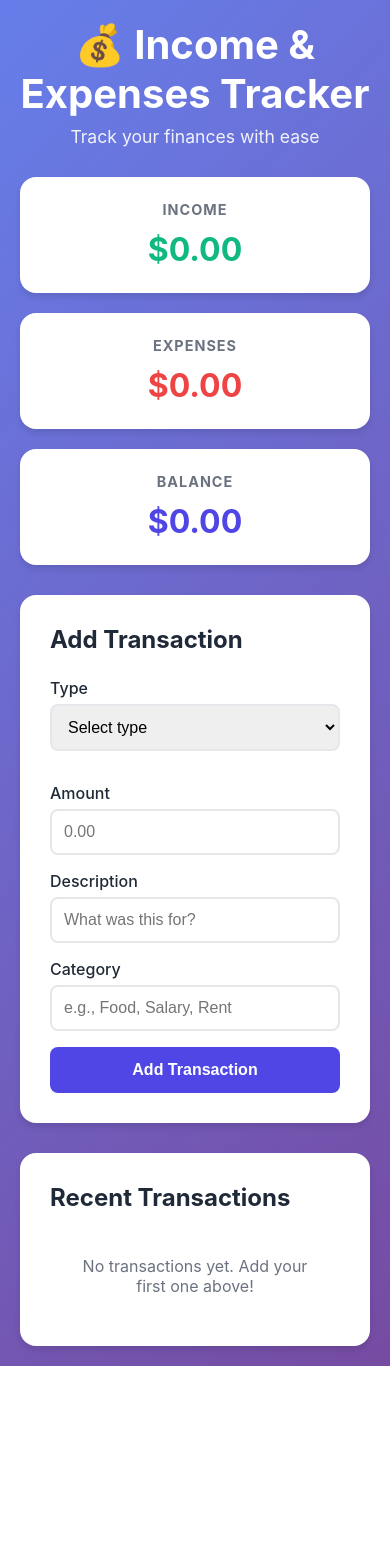
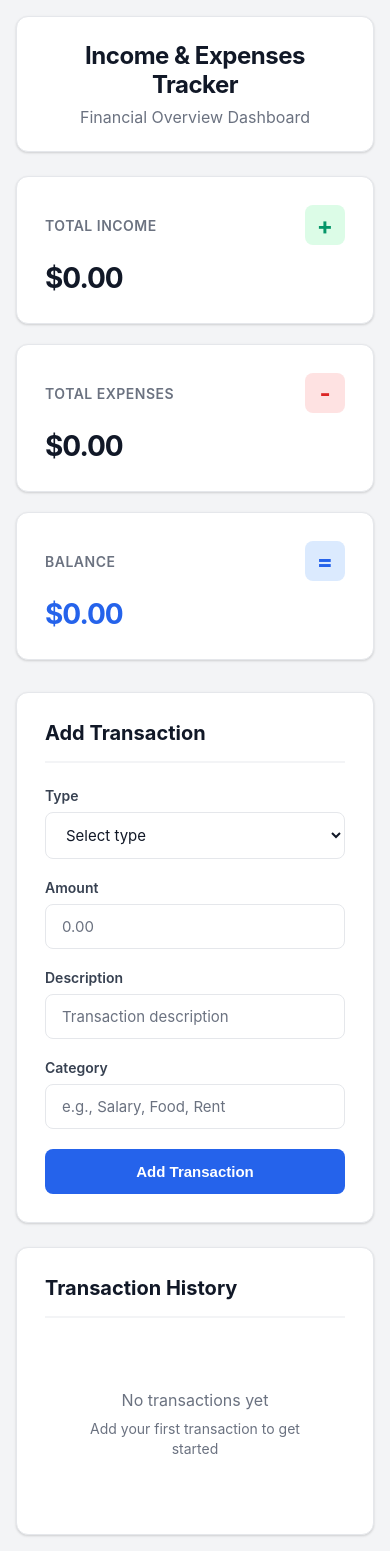
Before and after one commit to Shehan-Fdo/income-expenses-tracker, a website: page index.html in a window 390 px wide. Before the commit the page ends 1366 px from the top, so only its background shows below. Drawn offline with Linux system fonts and the light colour scheme; no server answers.

Commit message:
Redesign UI with professional financial dashboard
- Replaced colorful gradient design with clean corporate aesthetic
- New color scheme: professional blues and grays with subtle shadows
- Removed emojis, added clean icon-based indicators
- Improved typography with proper spacing and hierarchy
- Added card hover effects for better interactivity
- New layout: side-by-side form and transactions list
- Category badges with uppercase styling
- Better form controls with focus states
- Dark mode support (via prefers-color-scheme)
- Responsive design optimized for all screen sizes
- Professional empty states and better visual hierarchy
- Clean scrollbars and refined spacing throughout

```diff
--- a/index.html
+++ b/index.html
@@ -9,63 +9,90 @@
 <body>
   <div class="container">
     <header>
-      <h1>💰 Income & Expenses Tracker</h1>
-      <p class="subtitle">Track your finances with ease</p>
+      <div class="header-content">
+        <h1>Income & Expenses Tracker</h1>
+        <p class="subtitle">Financial Overview Dashboard</p>
+      </div>
     </header>
 
     <!-- Summary Cards -->
     <section class="summary">
-      <div class="card income">
-        <h3>Income</h3>
+      <div class="card">
+        <div class="card-header">
+          <h3>Total Income</h3>
+          <div class="icon income-icon"></div>
+        </div>
         <p id="totalIncome">$0.00</p>
       </div>
-      <div class="card expense">
-        <h3>Expenses</h3>
+      <div class="card">
+        <div class="card-header">
+          <h3>Total Expenses</h3>
+          <div class="icon expense-icon"></div>
+        </div>
         <p id="totalExpense">$0.00</p>
       </div>
       <div class="card balance">
+        <div class="card-header">
           <h3>Balance</h3>
+          <div class="icon balance-icon"></div>
+        </div>
         <p id="balance">$0.00</p>
       </div>
     </section>
 
+    <!-- Main Content Grid -->
+    <div class="content-grid">
       <!-- Add Transaction Form -->
       <section class="form-section">
+        <div class="section-header">
           <h2>Add Transaction</h2>
+        </div>
         <form id="transactionForm">
-        <div class="form-row">
-          <label>
+          <div class="form-group">
+            <label for="type">
               <span>Type</span>
               <select id="type" required>
                 <option value="">Select type</option>
-              <option value="income">💵 Income</option>
-              <option value="expense">💸 Expense</option>
+                <option value="income">Income</option>
+                <option value="expense">Expense</option>
               </select>
             </label>
-          <label>
+          </div>
+          <div class="form-group">
+            <label for="amount">
               <span>Amount</span>
               <input type="number" id="amount" step="0.01" min="0" placeholder="0.00" required>
             </label>
           </div>
-        <label>
+          <div class="form-group">
+            <label for="description">
               <span>Description</span>
-          <input type="text" id="description" placeholder="What was this for?">
+              <input type="text" id="description" placeholder="Transaction description">
             </label>
-        <label>
+          </div>
+          <div class="form-group">
+            <label for="category">
               <span>Category</span>
-          <input type="text" id="category" placeholder="e.g., Food, Salary, Rent">
+              <input type="text" id="category" placeholder="e.g., Salary, Food, Rent">
             </label>
-        <button type="submit">Add Transaction</button>
+          </div>
+          <button type="submit" class="btn-primary">Add Transaction</button>
         </form>
       </section>
 
       <!-- Transactions List -->
-    <section class="transactions">
-      <h2>Recent Transactions</h2>
+      <section class="transactions-section">
+        <div class="section-header">
+          <h2>Transaction History</h2>
+        </div>
         <div id="transactionsList" class="transactions-list">
-        <p class="empty">No transactions yet. Add your first one above!</p>
+          <div class="empty-state">
+            <p>No transactions yet</p>
+            <small>Add your first transaction to get started</small>
+          </div>
         </div>
       </section>
+    </div>
   </div>
 
   <script src="app.js"></script>
--- a/style.css
+++ b/style.css
@@ -5,242 +5,462 @@
 }
 
 :root {
-  --primary: #4f46e5;
-  --success: #10b981;
-  --danger: #ef4444;
-  --dark: #1f2937;
-  --light: #f9fafb;
-  --gray: #6b7280;
-  --border: #e5e7eb;
+  --primary: #2563eb;
+  --primary-dark: #1e40af;
+  --success: #059669;
+  --danger: #dc2626;
+  --dark: #0f172a;
+  --gray-50: #f9fafb;
+  --gray-100: #f3f4f6;
+  --gray-200: #e5e7eb;
+  --gray-500: #6b7280;
+  --gray-700: #374151;
+  --gray-900: #111827;
+  --white: #ffffff;
+  --shadow: 0 1px 3px rgba(0, 0, 0, 0.1), 0 1px 2px rgba(0, 0, 0, 0.06);
+  --shadow-lg: 0 10px 15px -3px rgba(0, 0, 0, 0.1), 0 4px 6px -2px rgba(0, 0, 0, 0.05);
 }
 
 body {
-  font-family: -apple-system, BlinkMacSystemFont, 'Segoe UI', Roboto, Oxygen, Ubuntu, sans-serif;
-  background: linear-gradient(135deg, #667eea 0%, #764ba2 100%);
+  font-family: -apple-system, BlinkMacSystemFont, 'Segoe UI', Roboto, 'Helvetica Neue', Arial, sans-serif;
+  background: var(--gray-100);
   min-height: 100vh;
-  padding: 20px;
-  color: var(--dark);
+  padding: 24px;
+  color: var(--gray-700);
 }
 
 .container {
-  max-width: 900px;
+  max-width: 1400px;
   margin: 0 auto;
 }
 
+/* Header */
 header {
+  background: var(--white);
+  border-radius: 12px;
+  padding: 32px;
+  margin-bottom: 24px;
+  box-shadow: var(--shadow);
+  border: 1px solid var(--gray-200);
+}
+
+.header-content {
   text-align: center;
-  color: white;
-  margin-bottom: 30px;
 }
 
 header h1 {
-  font-size: 2.5rem;
+  font-size: 32px;
+  font-weight: 700;
+  color: var(--gray-900);
   margin-bottom: 8px;
+  letter-spacing: -0.5px;
 }
 
 .subtitle {
-  font-size: 1.1rem;
-  opacity: 0.9;
+  font-size: 16px;
+  color: var(--gray-500);
+  font-weight: 400;
 }
 
 /* Summary Cards */
 .summary {
   display: grid;
-  grid-template-columns: repeat(auto-fit, minmax(200px, 1fr));
+  grid-template-columns: repeat(auto-fit, minmax(280px, 1fr));
   gap: 20px;
-  margin-bottom: 30px;
+  margin-bottom: 32px;
 }
 
 .card {
-  background: white;
-  border-radius: 16px;
-  padding: 24px;
-  box-shadow: 0 4px 6px rgba(0, 0, 0, 0.1);
-  text-align: center;
+  background: var(--white);
+  border-radius: 12px;
+  padding: 28px;
+  box-shadow: var(--shadow);
+  border: 1px solid var(--gray-200);
+  transition: transform 0.2s ease, box-shadow 0.2s ease;
+}
+
+.card:hover {
+  transform: translateY(-2px);
+  box-shadow: var(--shadow-lg);
+}
+
+.card-header {
+  display: flex;
+  justify-content: space-between;
+  align-items: center;
+  margin-bottom: 16px;
 }
 
 .card h3 {
-  font-size: 0.9rem;
+  font-size: 14px;
+  font-weight: 600;
   text-transform: uppercase;
-  letter-spacing: 1px;
-  color: var(--gray);
-  margin-bottom: 12px;
+  letter-spacing: 0.5px;
+  color: var(--gray-500);
+  margin: 0;
 }
 
 .card p {
-  font-size: 2rem;
+  font-size: 36px;
+  font-weight: 700;
+  color: var(--gray-900);
+  margin: 0;
+  letter-spacing: -1px;
+}
+
+.card.balance p {
+  color: var(--primary);
+}
+
+/* Icons */
+.icon {
+  width: 40px;
+  height: 40px;
+  border-radius: 8px;
+  display: flex;
+  align-items: center;
+  justify-content: center;
+}
+
+.income-icon {
+  background: #dcfce7;
+}
+
+.income-icon::before {
+  content: '+';
+  font-size: 24px;
+  color: var(--success);
   font-weight: bold;
 }
 
-.card.income p { color: var(--success); }
-.card.expense p { color: var(--danger); }
-.card.balance p { color: var(--primary); }
+.expense-icon {
+  background: #fee2e2;
+}
+
+.expense-icon::before {
+  content: '-';
+  font-size: 24px;
+  color: var(--danger);
+  font-weight: bold;
+}
+
+.balance-icon {
+  background: #dbeafe;
+}
+
+.balance-icon::before {
+  content: '=';
+  font-size: 24px;
+  color: var(--primary);
+  font-weight: bold;
+}
+
+/* Content Grid */
+.content-grid {
+  display: grid;
+  grid-template-columns: repeat(auto-fit, minmax(400px, 1fr));
+  gap: 24px;
+  align-items: start;
+}
+
+/* Sections */
+.form-section,
+.transactions-section {
+  background: var(--white);
+  border-radius: 12px;
+  padding: 28px;
+  box-shadow: var(--shadow);
+  border: 1px solid var(--gray-200);
+}
+
+.section-header {
+  margin-bottom: 24px;
+  padding-bottom: 16px;
+  border-bottom: 2px solid var(--gray-100);
+}
+
+.section-header h2 {
+  font-size: 20px;
+  font-weight: 700;
+  color: var(--gray-900);
+  margin: 0;
+}
 
 /* Form */
-.form-section {
-  background: white;
-  border-radius: 16px;
-  padding: 30px;
-  margin-bottom: 30px;
-  box-shadow: 0 4px 6px rgba(0, 0, 0, 0.1);
-}
-
-.form-section h2 {
-  margin-bottom: 24px;
-  color: var(--dark);
+.form-group {
+  margin-bottom: 20px;
 }
 
 form label {
   display: block;
-  margin-bottom: 16px;
 }
 
 form label span {
   display: block;
-  margin-bottom: 6px;
-  font-weight: 500;
-  color: var(--dark);
+  margin-bottom: 8px;
+  font-weight: 600;
+  font-size: 14px;
+  color: var(--gray-700);
 }
 
-form input, form select {
+form input,
+form select {
   width: 100%;
-  padding: 12px;
-  border: 2px solid var(--border);
+  padding: 12px 16px;
+  border: 1px solid var(--gray-200);
   border-radius: 8px;
-  font-size: 1rem;
-  transition: border-color 0.2s;
+  font-size: 15px;
+  font-family: inherit;
+  background: var(--white);
+  color: var(--gray-900);
+  transition: border-color 0.2s ease, box-shadow 0.2s ease;
 }
 
-form input:focus, form select:focus {
+form input:focus,
+form select:focus {
   outline: none;
   border-color: var(--primary);
+  box-shadow: 0 0 0 3px rgba(37, 99, 235, 0.1);
 }
 
-.form-row {
-  display: grid;
-  grid-template-columns: 1fr 1fr;
-  gap: 16px;
+form input::placeholder {
+  color: var(--gray-500);
 }
 
-button {
+.btn-primary {
   width: 100%;
   padding: 14px;
   background: var(--primary);
-  color: white;
+  color: var(--white);
   border: none;
   border-radius: 8px;
-  font-size: 1rem;
+  font-size: 15px;
   font-weight: 600;
   cursor: pointer;
-  transition: background 0.2s;
+  transition: background 0.2s ease;
 }
 
-button:hover {
-  background: #4338ca;
+.btn-primary:hover {
+  background: var(--primary-dark);
 }
 
 /* Transactions List */
-.transactions {
-  background: white;
-  border-radius: 16px;
-  padding: 30px;
-  box-shadow: 0 4px 6px rgba(0, 0, 0, 0.1);
-}
-
-.transactions h2 {
-  margin-bottom: 24px;
-  color: var(--dark);
-}
-
 .transactions-list {
   display: flex;
   flex-direction: column;
   gap: 12px;
+  max-height: 600px;
+  overflow-y: auto;
 }
 
-.empty {
+.empty-state {
   text-align: center;
-  color: var(--gray);
-  padding: 20px;
+  padding: 48px 24px;
+  color: var(--gray-500);
+}
+
+.empty-state p {
+  font-size: 16px;
+  margin-bottom: 8px;
+}
+
+.empty-state small {
+  font-size: 14px;
 }
 
 .transaction {
-  display: flex;
-  justify-content: space-between;
-  align-items: center;
+  display: grid;
+  grid-template-columns: 1fr auto;
+  gap: 16px;
   padding: 16px;
   border-radius: 8px;
-  background: var(--light);
-  transition: transform 0.2s;
+  background: var(--gray-50);
+  border: 1px solid var(--gray-200);
+  transition: border-color 0.2s ease;
 }
 
 .transaction:hover {
-  transform: translateX(4px);
-}
-
-.transaction.income {
-  border-left: 4px solid var(--success);
-}
-
-.transaction.expense {
-  border-left: 4px solid var(--danger);
+  border-color: var(--primary);
 }
 
 .transaction-info h4 {
-  margin-bottom: 4px;
-  color: var(--dark);
+  font-size: 16px;
+  font-weight: 600;
+  color: var(--gray-900);
+  margin-bottom: 6px;
 }
 
 .transaction-meta {
-  font-size: 0.85rem;
-  color: var(--gray);
+  font-size: 13px;
+  color: var(--gray-500);
+  display: flex;
+  align-items: center;
+  gap: 8px;
+  flex-wrap: wrap;
 }
 
-.transaction-amount {
+.category-badge {
+  background: var(--gray-200);
+  color: var(--gray-700);
+  padding: 2px 8px;
+  border-radius: 4px;
+  font-size: 11px;
+  font-weight: 600;
+  text-transform: uppercase;
+  letter-spacing: 0.5px;
+}
+
+.transaction-actions {
+  display: flex;
+  align-items: center;
+  gap: 12px;
+}
+
+.amount-display {
+  font-size: 20px;
+  font-weight: 700;
   text-align: right;
 }
 
-.transaction-amount .amount {
-  font-size: 1.2rem;
-  font-weight: bold;
+.amount-display.income {
+  color: var(--success);
 }
 
-.transaction-amount .income { color: var(--success); }
-.transaction-amount .expense { color: var(--danger); }
+.amount-display.expense {
+  color: var(--danger);
+}
 
 .delete-btn {
-  background: var(--danger);
-  border: none;
-  color: white;
-  padding: 6px 12px;
+  background: var(--white);
+  border: 1px solid var(--gray-200);
+  color: var(--danger);
+  padding: 8px 16px;
   border-radius: 6px;
   cursor: pointer;
-  font-size: 0.85rem;
-  margin-left: 12px;
-  transition: background 0.2s;
+  font-size: 13px;
+  font-weight: 600;
+  transition: all 0.2s ease;
+  white-space: nowrap;
 }
 
 .delete-btn:hover {
-  background: #dc2626;
+  background: var(--danger);
+  color: var(--white);
+  border-color: var(--danger);
+}
+
+/* Scrollbar */
+.transactions-list::-webkit-scrollbar {
+  width: 8px;
+}
+
+.transactions-list::-webkit-scrollbar-track {
+  background: var(--gray-100);
+  border-radius: 4px;
+}
+
+.transactions-list::-webkit-scrollbar-thumb {
+  background: var(--gray-300);
+  border-radius: 4px;
+}
+
+.transactions-list::-webkit-scrollbar-thumb:hover {
+  background: var(--gray-400);
 }
 
 /* Responsive */
-@media (max-width: 600px) {
-  .form-row {
+@media (max-width: 1024px) {
+  .content-grid {
+    grid-template-columns: 1fr;
+  }
+}
+
+@media (max-width: 768px) {
+  body {
+    padding: 16px;
+  }
+
+  header {
+    padding: 24px;
+  }
+
+  header h1 {
+    font-size: 24px;
+  }
+
+  .summary {
     grid-template-columns: 1fr;
   }
 
-  .transaction {
-    flex-direction: column;
-    align-items: flex-start;
+  .card p {
+    font-size: 28px;
   }
 
-  .transaction-amount {
+  .transaction {
+    grid-template-columns: 1fr;
+    gap: 12px;
+  }
+
+  .transaction-actions {
+    flex-direction: column;
+    align-items: stretch;
+  }
+
+  .amount-display {
     text-align: left;
-    margin-top: 8px;
+  }
+
+  .delete-btn {
     width: 100%;
-    display: flex;
-    justify-content: space-between;
-    align-items: center;
+    text-align: center;
   }
 }
+
+/* Dark mode support (optional) */
+@media (prefers-color-scheme: dark) {
+  body {
+    background: var(--gray-900);
+    color: var(--gray-200);
+  }
+
+  header,
+  .card,
+  .form-section,
+  .transactions-section {
+    background: var(--gray-700);
+    border-color: var(--gray-500);
+  }
+
+  .transaction {
+    background: var(--gray-800);
+    border-color: var(--gray-500);
+  }
+
+  header h1,
+  .card h3,
+  .card p,
+  .transaction-info h4,
+  .section-header h2,
+  form label span {
+    color: var(--white);
+  }
+
+  form input,
+  form select {
+    background: var(--gray-800);
+    border-color: var(--gray-500);
+    color: var(--white);
+  }
+
+  .form-group {
+    color: var(--gray-200);
+  }
+
+  .transactions-list::-webkit-scrollbar-track {
+    background: var(--gray-800);
+  }
+
+  .transactions-list::-webkit-scrollbar-thumb {
+    background: var(--gray-600);
+  }
+}
```
Also changed, not shown: app.js (+11 -6 lines). Lines whose indentation alone changed are shown as unchanged.
